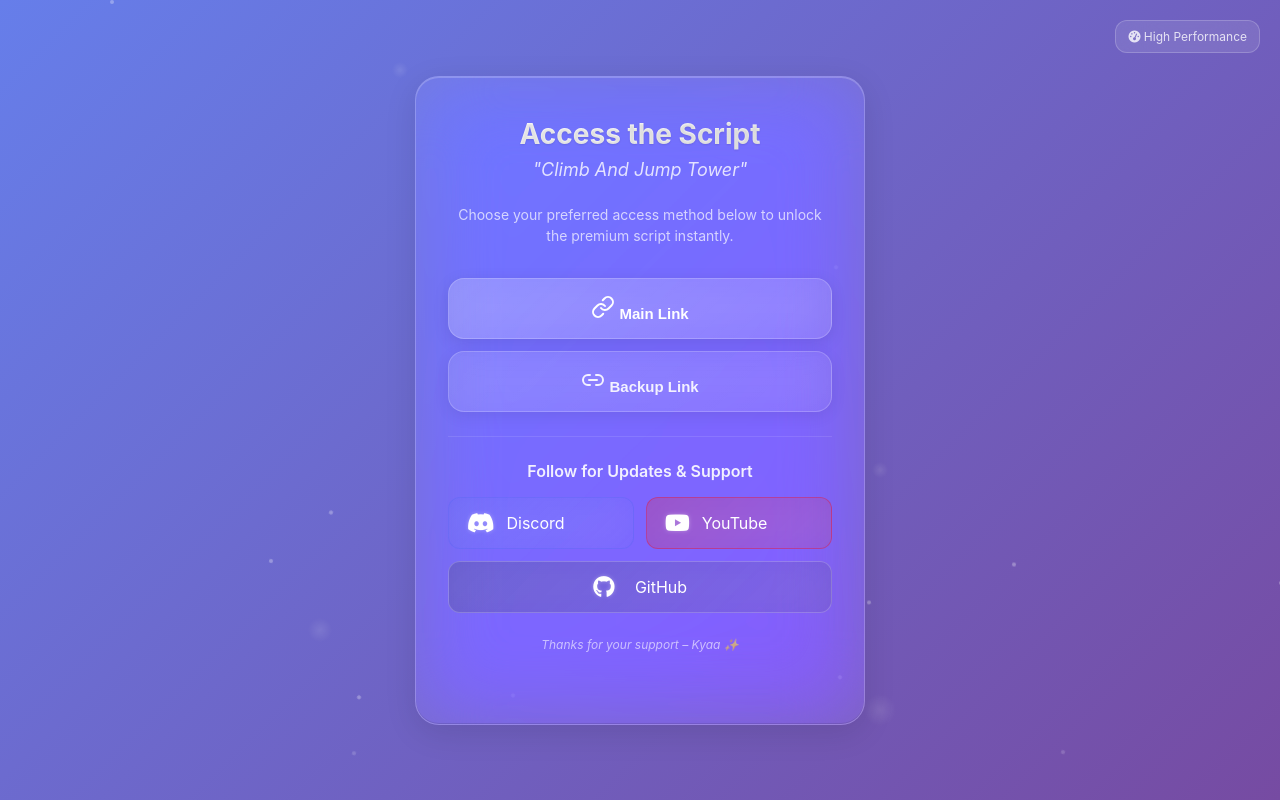
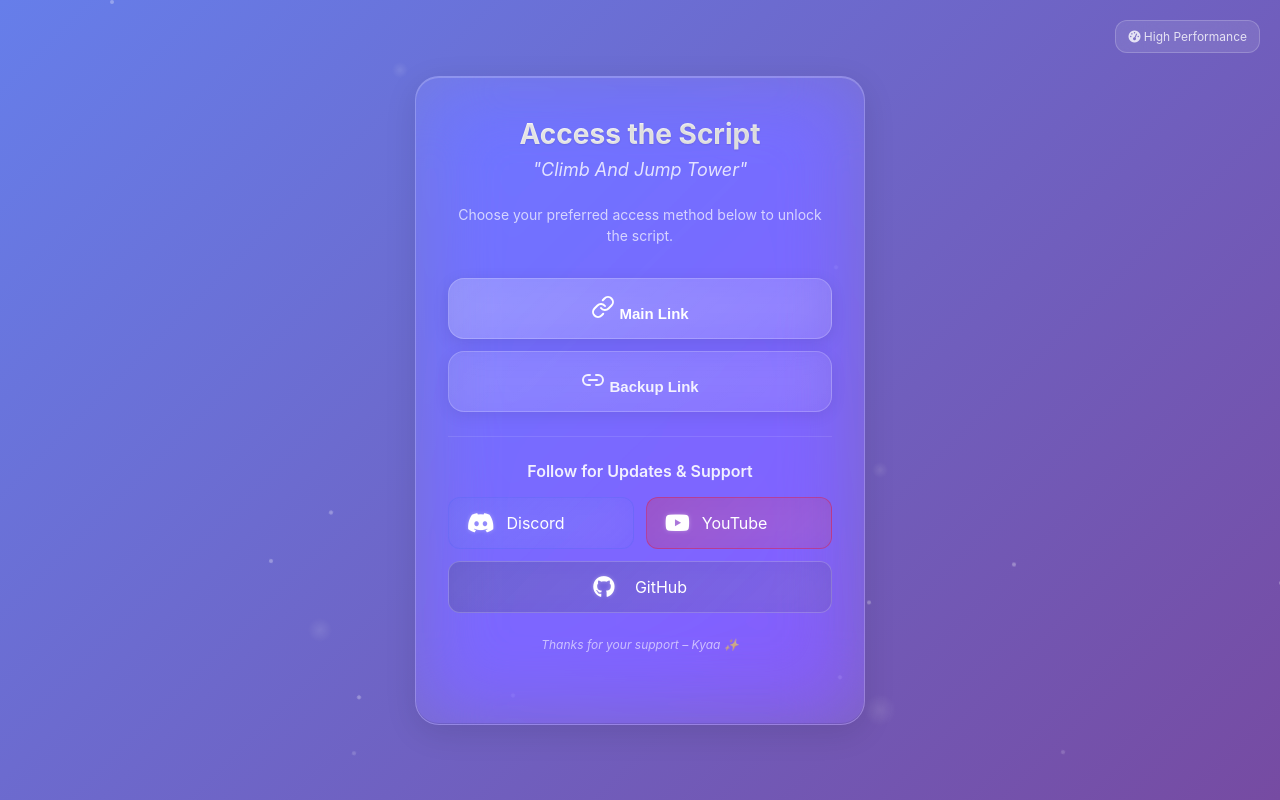
Before and after one commit to getkyaa/cajt_tora, a plain HTML site: page index.html in a window 1280 px wide. Drawn offline with nearby package versions, Linux system fonts and the light colour scheme.

Commit message:
Update index.html

```diff
--- a/index.html
+++ b/index.html
@@ -685,7 +685,7 @@ button[data-link] i {
     <div class="glass-card">
       <h1 class="title">Access the Script</h1>
       <h2 class="subtitle">"Climb And Jump Tower"</h2>
-      <p class="description">Choose your preferred access method below to unlock the premium script instantly.</p>
+      <p class="description">Choose your preferred access method below to unlock the script.</p>
 
       <div class="access-content">
 <button class="btn btn-main" data-link="https://direct-link.net/1370839/IH4UlOL8CA1a" data-link-type="main">
```
